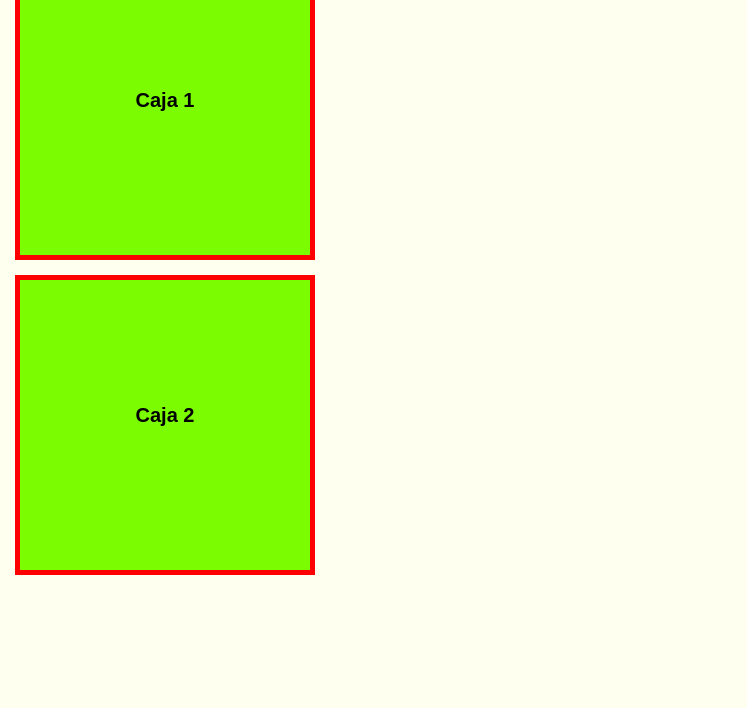
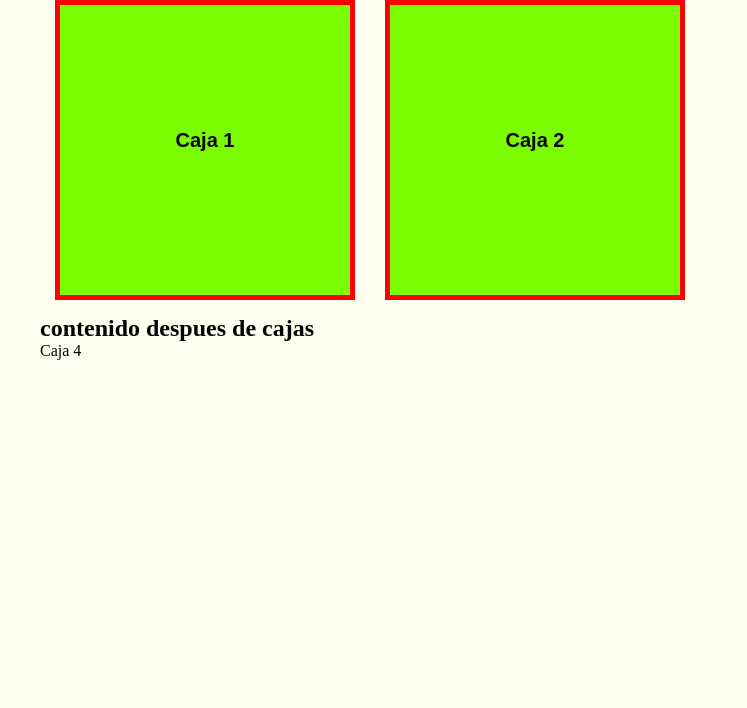
Before and after one commit to Lekanda/master-css, a plain HTML site: page aprendiendo-css/04-cajas/index.html in a window 1280 px wide. Shown: the part 92-800 px from the top of the page, without its empty margins (0-747 px from the left). Drawn offline with Linux system fonts and the light colour scheme.

Commit message:
33.Posicionamiento de cajas.

```diff
--- a/aprendiendo-css/04-cajas/index.html
+++ b/aprendiendo-css/04-cajas/index.html
@@ -8,11 +8,20 @@
 </head>
 <body>
     <h1>Cajas en CSS</h1>
-    <div id="caja1">
-        <p>Caja 1</p>
-    </div>
-    <div id="caja2">
-        <p>Caja 2</p>
-    </div>
+    <!-- Elementos flotados -->
+    <section class="cajas">
+        <div class="caja">
+            <p>Caja 1</p>
+        </div>
+        <div class="caja">
+            <p>Caja 2</p>
+        </div>
+    </section>
+
+    <!-- Limpiar los flotados -->
+    <div class="clearfix"></div>
+    <!-- Elementos no flotados. Que se mantengan abajo-->
+    <h2 >contenido despues de cajas</h2>
+    <p >Caja 4</p>
 </body>
 </html>
--- a/aprendiendo-css/04-cajas/styles.css
+++ b/aprendiendo-css/04-cajas/styles.css
@@ -4,23 +4,30 @@
 }
 body{
     background-color: ivory;
+    padding: 40px;
 }
-#caja1,
-#caja2{
+.caja{
+    display: block;
     width: 250px;
     height: 250px;
     background: lawngreen;
     border: 5px solid red;
     margin: 15px;
     padding: 20px;
+    float: left;
 }
-p{
+.caja p{
     font-weight: bold;
     text-align: center;
     font-size: 20px;
     font-family: Arial, Helvetica, sans-serif;
     line-height: 230px;
 }
+.clearfix{
+    float: none;
+    clear: both;
+}
+
 /*
             Apuntes
 - Para centrar el txt dentro del div, hacemos que la linea tenga los mismos px que el div de alto. Pero hay que restar el tamaño del txt.
```
Also changed, not shown: 1 other file.
